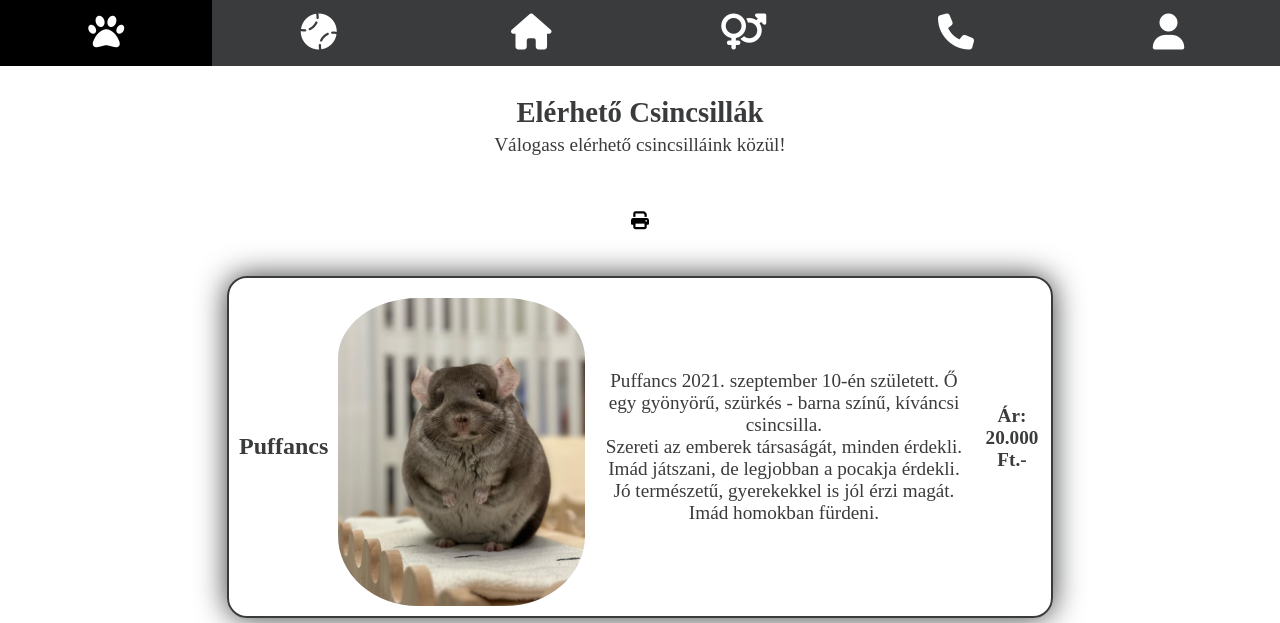
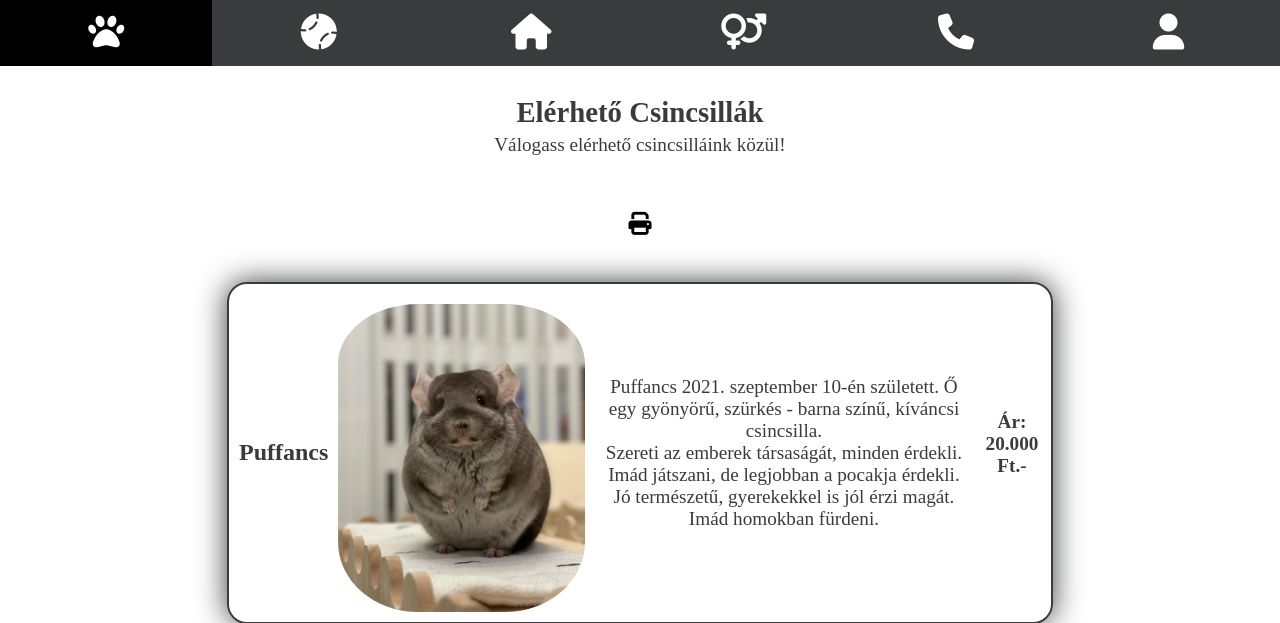
Before and after one commit to Bal500/Kisallatkereskedes, a PHP site: page /elerheto.html in a window 1280 px wide. Shown: the top 623 px of the page. Run offline with PHP 8.4, Linux system fonts and the light colour scheme.

Commit message:
Fixed print button

```diff
--- a/CSS/print.css
+++ b/CSS/print.css
@@ -2,7 +2,7 @@
     background: transparent;
     outline: none;
     border: none;
-    font-size: large;
+    font-size: larger;
     padding-top: 15px;
     animation: fadeIn 1s;
     transition: height .2s ease;
--- a/assets/JS/print.js
+++ b/assets/JS/print.js
@@ -1,4 +1,4 @@
-const printBtn = document.getElementById('print');
+const printBtn = document.getElementById('printbtn');
 
 printBtn.addEventListener('click', function() {
     print();
```
